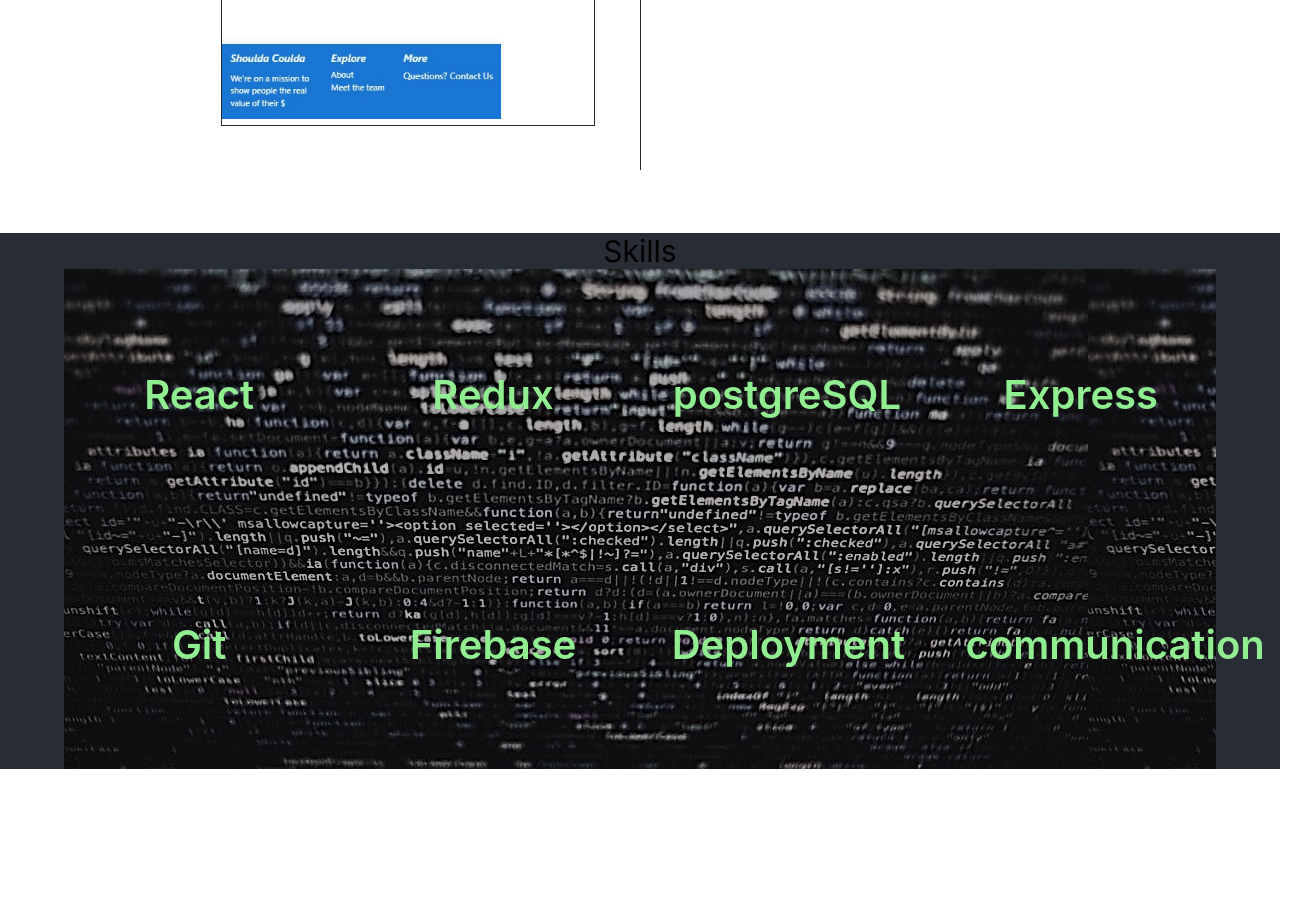
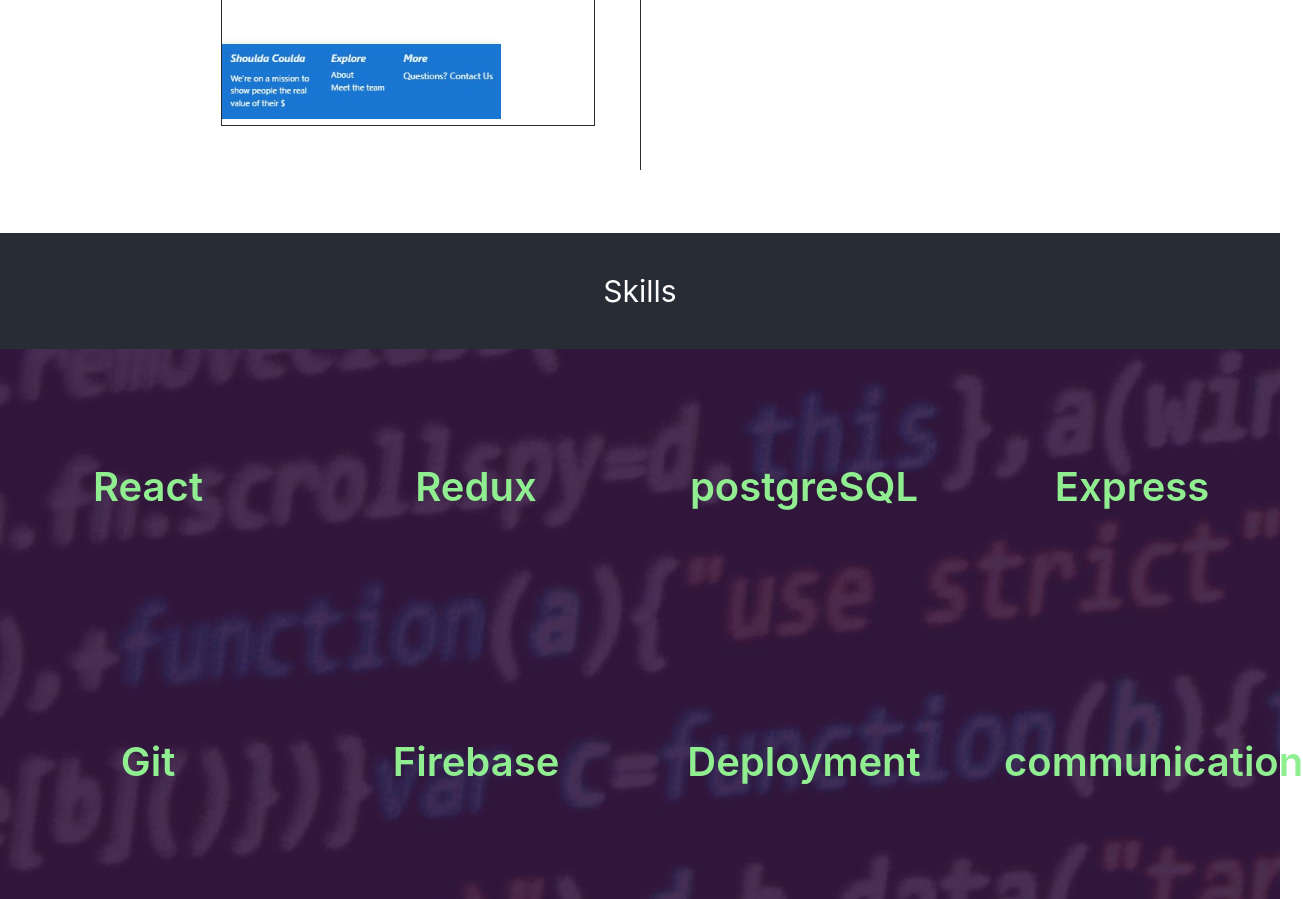
Before and after one commit to joshconstine/josh-website, a React (Create React App) app: page / in a window 1280 px wide. Shown: the part 4720-5619 px from the top of the page, 1303 px wide, since content can reach past the window. Before the commit the page ends 5489 px from the top, so only its background shows below. Built offline with nearby package versions, Linux system fonts and the light colour scheme.

Commit message:
new skills background image

```diff
--- a/src/App.css
+++ b/src/App.css
@@ -92,6 +92,7 @@ p {
 }
 .paragraph {
   max-width: 500px;
+
   align-self: center;
   padding-top: 60px;
   padding-bottom: 60px;
@@ -162,11 +163,14 @@ p {
   font-size: 40px;
 }
 #abs2 {
-  background-image: url("background2.jpg");
+  background-image: url("background.jpg");
   display: flex;
   flex-wrap: wrap;
   justify-content: space-between;
   align-items: center;
   width: 100%;
-  height: 500px;
+  height: 550px;
 }
+.white {
+  color: white;
+}
--- a/src/App.js
+++ b/src/App.js
@@ -38,9 +38,7 @@ function App() {
         </Container>
       </div>
       <div className="theme">
-        <Container className=" App">
-          <Skills />
-        </Container>
+        <Skills />
       </div>
     </>
   );
--- a/src/Skills.js
+++ b/src/Skills.js
@@ -14,9 +14,11 @@ function Skills() {
   ];
   return (
     <>
-      <a id="skills" className="sections">
-        Skills
-      </a>
+      <Box sx={{ padding: 5 }}>
+        <Typography variant="a" sx={{ color: "white", fontSize: 30 }}>
+          Skills
+        </Typography>
+      </Box>
       <Box id="abs2">
         {skills.map((skill, i) => {
           return (
```
Also changed, not shown: src/background.jpg.
